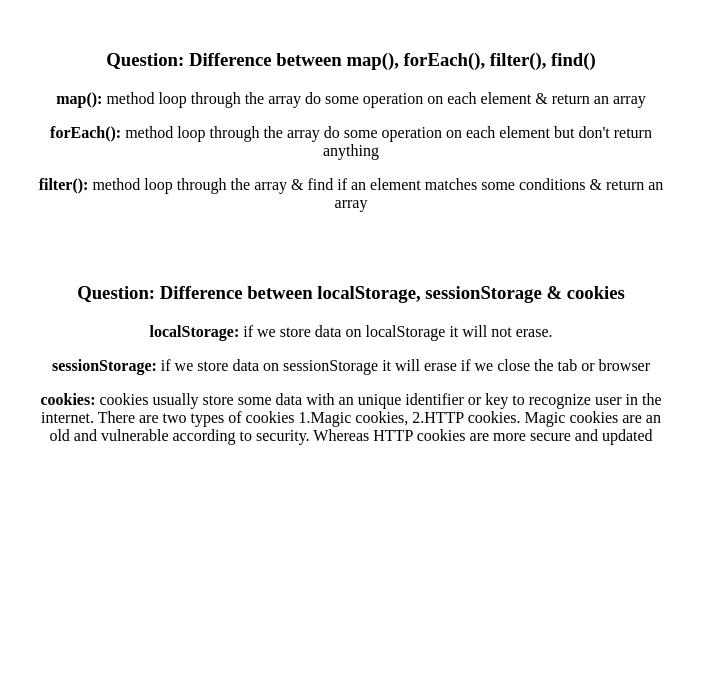
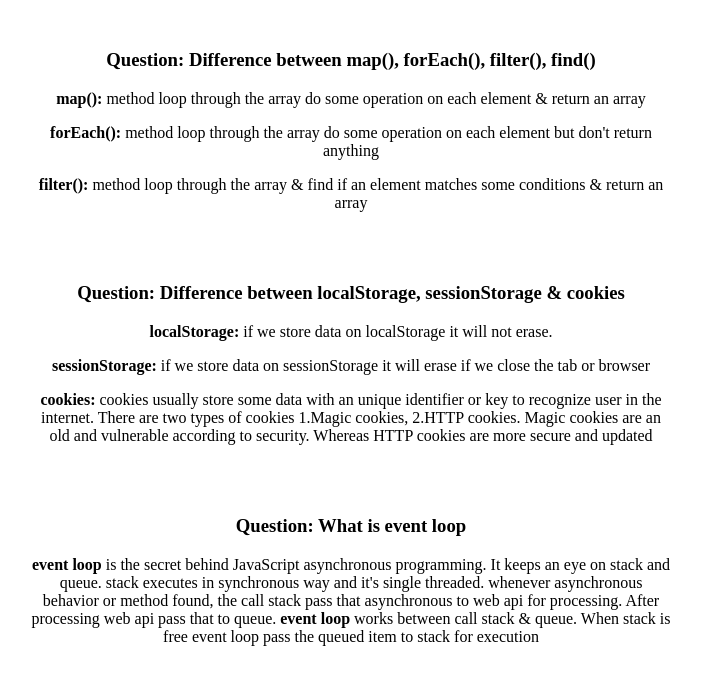
Before and after one commit to jesandante007/quiz-hero, a plain HTML site: page blog.html in a window 1280 px wide. Shown: the part 79-764 px from the top of the page, without its empty margins (289-990 px from the left). Drawn offline with Linux system fonts and the light colour scheme.

Commit message:
question three

```diff
--- a/blog.html
+++ b/blog.html
@@ -26,5 +26,7 @@
     <p><strong>localStorage:</strong> if we store data on localStorage it will not erase. </p>
     <p><strong>sessionStorage:</strong> if we store data on sessionStorage it will erase if we close the tab or browser</p>
     <p><strong>cookies:</strong> cookies usually store some data with an unique identifier or key to recognize user in the internet. There are two types of cookies 1.Magic cookies, 2.HTTP cookies. Magic cookies are an old and vulnerable according to security. Whereas HTTP cookies are more secure and updated</p>
+    <h3 class="mt">Question: What is event loop</h3>
+    <p><strong>event loop</strong> is the secret behind JavaScript asynchronous programming. It keeps an eye on stack and queue. stack executes in synchronous way and it's single threaded. whenever asynchronous behavior or method found, the call stack pass that asynchronous to web api for processing. After processing web api pass that to queue. <strong>event loop</strong> works between call stack & queue. When stack is free event loop pass the queued item to stack for execution</p>
 </body>
 </html>
```
